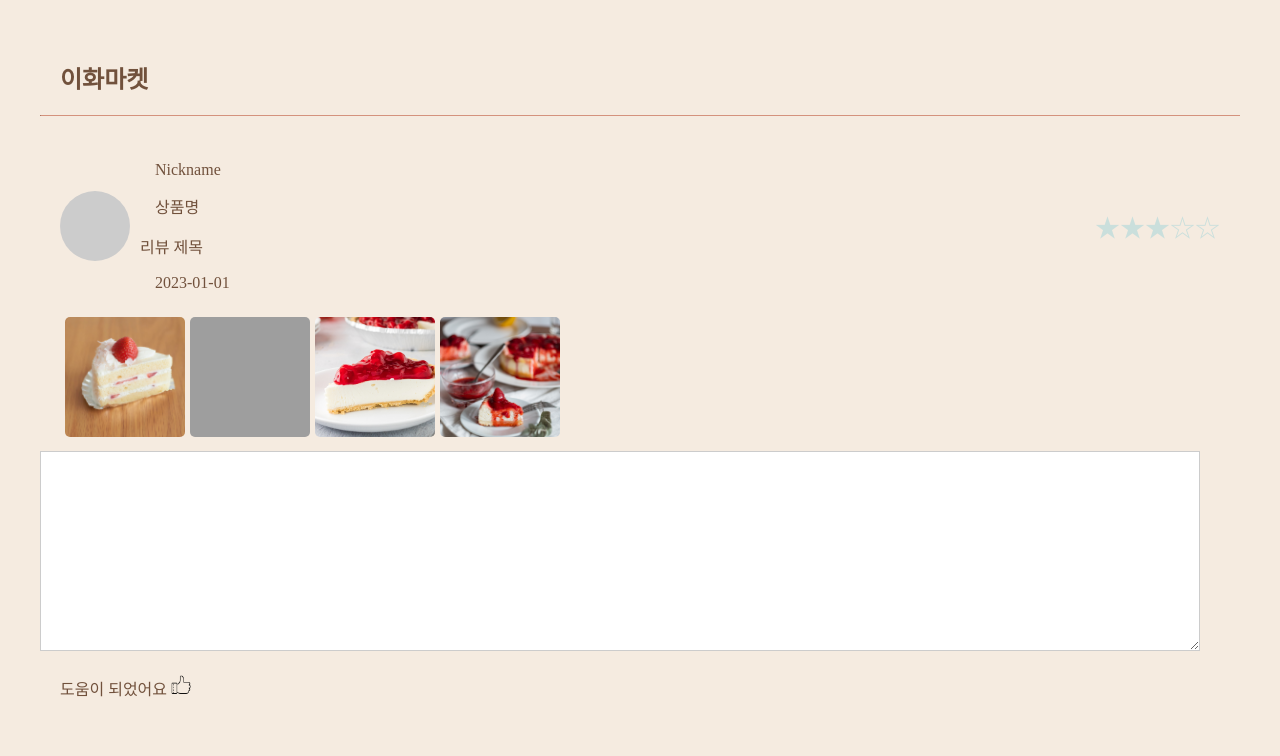
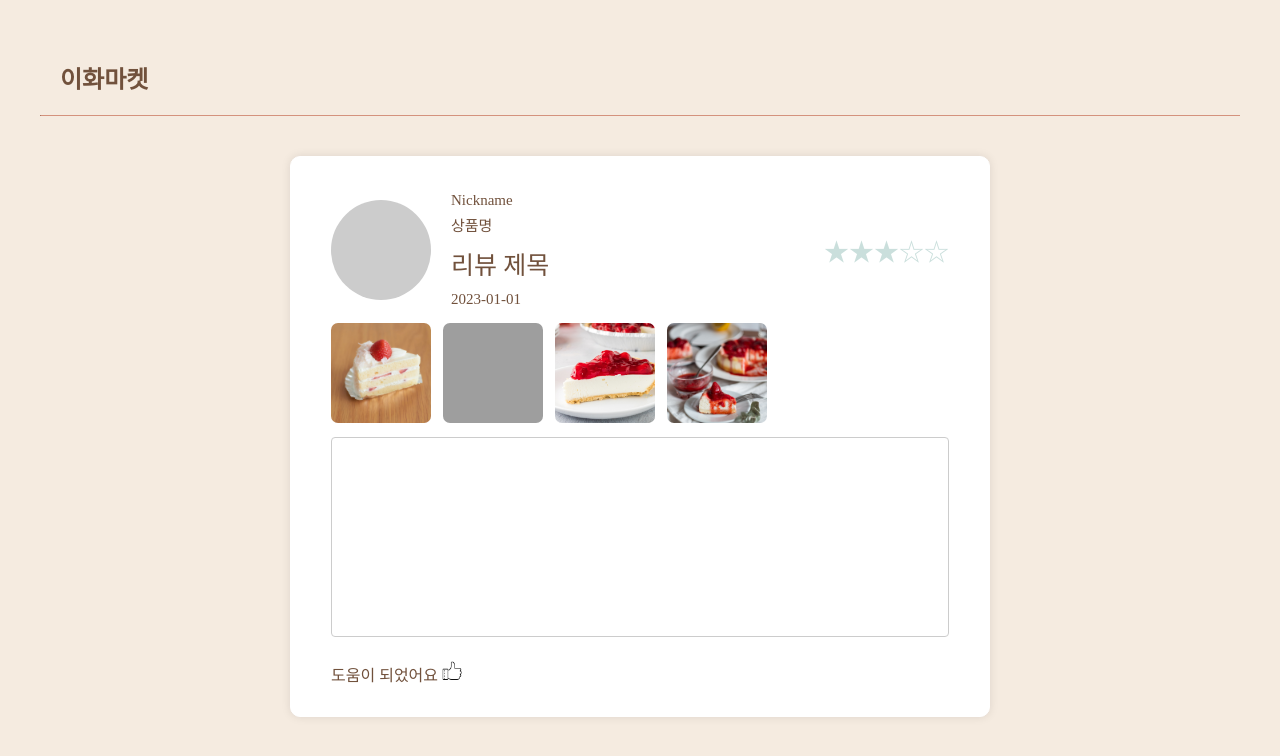
Before and after one commit to nomellc/OSP_ewhaMarket, a Flask app: page /review_detail in a window 1280 px wide. Shown: the top 756 px of the page. Run offline with Flask 3, Linux system fonts and the light colour scheme; some web fonts are replaced; grey boxes are pictures that could not be loaded.

Commit message:
1121 리뷰 상세 Update style.css

```diff
--- a/static/style.css
+++ b/static/style.css
@@ -738,23 +738,64 @@ a {
   align-items: center;
 }
 
+
+.six-container {
+  width: 50vw;
+  max-width: 800px;
+  min-width: 700px;
+
+  margin: 5vh auto;
+  border: 1px solid #fff;
+  border-radius: 10px;
+  padding: 20px;
+  background: #fff;
+  box-shadow: 0 0 10px rgba(0, 0, 0, 0.1);
+
+  overflow: hidden;
+}
+
+
 .six-avatar {
-  width: 70px;
-  height: 70px;
+  width: 100px;
+  height: 100px;
   border-radius: 50%;
   background-color: #ccc;
-  margin-right: 10px;
-  margin-left: 20px;
+  margin: 20px;
 }
 
 .six-user-details {
   flex-grow: 1;
 }
 
-.six-nickname,
-.six-product-name,
+.six-nickname {
+  font-size: 15px;
+}
+
+.six-product-name {
+  font-size: 15px;
+  margin-top: -10px;
+}
+
+.six-review-title {
+  font-size: 25px;
+  margin-top: -10px;
+  padding: 5px 0;
+}
+
 .six-date {
-  margin: 15px;
+  font-size: 15px;
+  margin-top: -20px;
+}
+
+.six-review-content {
+  resize: none;
+
+  margin-left: 20px;
+  margin-right: 20px;
+  padding: 10px;
+  border: 1px solid #ccc;
+  border-radius: 4px;
+  font-size: 0.9rem;
 }
 
 #six-readonly {
@@ -779,8 +820,8 @@ a {
 #six-wrap_image {
   float: left;
   overflow: hidden;
-  margin: 10px;
-  margin-left: 20px;
+  margin-left: 15px;
+  margin-bottom: 10px;
 }
 
 .six-article {
@@ -789,11 +830,13 @@ a {
 }
 
 .six-img {
-  width: 120px;
-  height: 120px;
+  width: 100px;
+  height: 100px;
   object-fit: cover;
   border: none;
-  border-radius: 5px;
+  border-radius: 7px;
+
+  margin-right: 7px;
 }
 
 #six-thumb {
```
